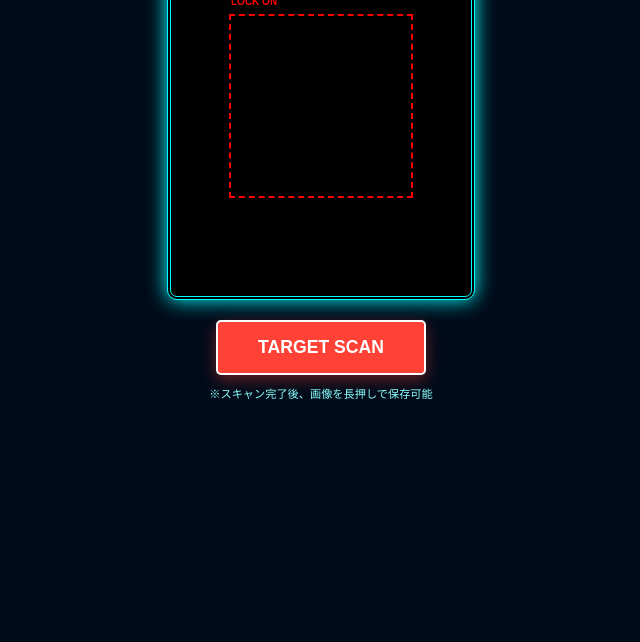
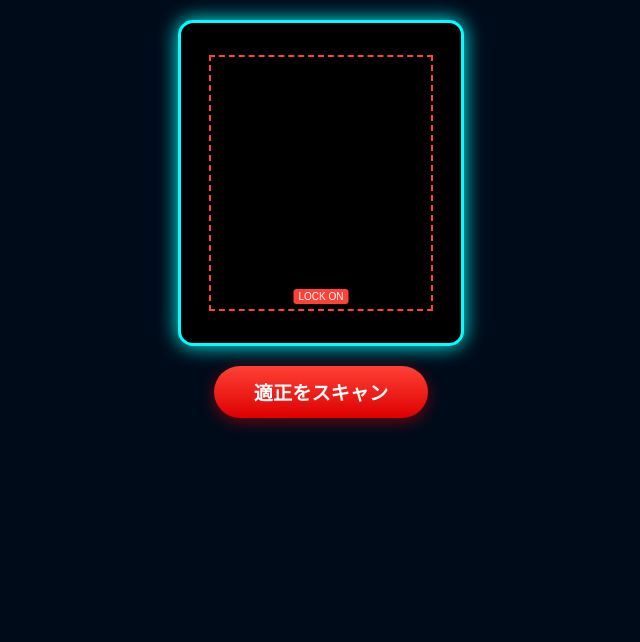
Before and after one commit to maimu1113-coder/fishing-scan, a Flask app: page / in a window 1280 px wide. Shown: the part 158-800 px from the top of the page, without its empty margins (319-959 px from the left). Run offline with Flask 3, Linux system fonts and the light colour scheme.

Commit message:
Update title and styling in index.html

```diff
--- a/templates/index.html
+++ b/templates/index.html
@@ -3,63 +3,93 @@
 <head>
     <meta charset="UTF-8">
     <meta name="viewport" content="width=device-width, initial-scale=1.0, maximum-scale=1.0, user-scalable=no">
-    <title>アングラー診断 PRO</title>
+    <title>Mac Fishing | アングラー診断</title>
     <style>
-        body { background: #000b1a; color: #00ffff; text-align: center; font-family: 'Hiragino Kaku Gothic ProN', sans-serif; margin: 0; padding: 10px; overflow: hidden; }
-        .container { position: relative; width: 300px; height: 380px; margin: 0 auto; background: #000; border: 4px double #00ffff; border-radius: 10px; overflow: hidden; box-shadow: 0 0 20px #00ffff; }
+        body {
+            background: #000b1a; color: #00ffff; text-align: center;
+            font-family: 'Hiragino Kaku Gothic ProN', sans-serif; margin: 0; padding: 10px;
+        }
+
+        /* 企業ロゴエリア */
+        .brand-header {
+            margin: 10px 0 5px 0;
+        }
+        .brand-logo {
+            width: 150px; /* ロゴのサイズ調整 */
+            height: auto;
+            filter: drop-shadow(0 0 5px rgba(255,255,255,0.5));
+        }
+        .app-title {
+            font-size: 1.1rem; color: #fff; letter-spacing: 2px;
+            margin-bottom: 15px; font-weight: bold;
+        }
+
+        /* カメラコンテナ：画像のようなネオンブルーの枠 */
+        .container {
+            position: relative; width: 280px; height: 320px; margin: 0 auto;
+            background: #000; border: 3px solid #00ffff; border-radius: 15px;
+            overflow: hidden; box-shadow: 0 0 20px #00ffff;
+        }
         video, canvas { position: absolute; top: 0; left: 0; width: 100%; height: 100%; object-fit: cover; }
 
-        .target-box { position: absolute; top: 50%; left: 50%; transform: translate(-50%, -50%); width: 180px; height: 180px; border: 2px dashed #ff0000; z-index: 20; }
-        .target-box::before { content: "LOCK ON"; position: absolute; top: -20px; left: 0; color: #ff0000; font-size: 10px; font-weight: bold; }
+        /* LOCK ONマーカー */
+        .target-box {
+            position: absolute; top: 10%; left: 10%; width: 80%; height: 80%;
+            border: 2px dashed #ff4136; z-index: 20; box-sizing: border-box;
+        }
+        .lock-text {
+            position: absolute; bottom: 5px; left: 50%; transform: translateX(-50%);
+            background: #ff4136; color: #fff; font-size: 10px; padding: 2px 5px; border-radius: 3px;
+        }
 
-        .gauge-container { position: absolute; bottom: 80px; left: 10%; width: 80%; height: 12px; border: 1px solid #00ffff; z-index: 25; display: none; background: rgba(0,0,0,0.5); }
-        .gauge-fill { width: 0%; height: 100%; background: linear-gradient(90deg, #00ffff, #ff0000); }
+        .btn {
+            background: linear-gradient(180deg, #ff4136 0%, #d00 100%);
+            color: #fff; padding: 12px 40px; border-radius: 50px; border: none;
+            font-weight: bold; margin-top: 20px; font-size: 1.2rem; cursor: pointer;
+            box-shadow: 0 4px 15px rgba(255, 0, 0, 0.4);
+        }
 
-        .scan-line { position: absolute; top: 0; left: 0; width: 100%; height: 5px; background: rgba(255,255,255,0.8); box-shadow: 0 0 15px #ff0000; z-index: 30; display: none; animation: scan 1.2s infinite linear; }
+        /* 結果表示：画像のようなグレー透過ボックス */
+        .result-box {
+            margin: 20px auto; width: 280px; background: rgba(255, 255, 255, 0.1);
+            padding: 15px; border-radius: 10px; text-align: left;
+            border: 1px solid rgba(0, 255, 255, 0.2); display: none;
+        }
+        .result-item { margin-bottom: 10px; font-size: 0.9rem; }
+        .label { color: #00ffff; font-weight: bold; }
+
+        .scan-line { position: absolute; top: 0; left: 0; width: 100%; height: 4px; background: #fff; box-shadow: 0 0 15px #00ffff; z-index: 30; display: none; animation: scan 1.5s infinite linear; }
         @keyframes scan { 0% { top: 0; } 100% { top: 100%; } }
-
-        .result-overlay { position: absolute; top: 0; left: 0; width: 100%; height: 100%; background: rgba(0, 11, 26, 0.9); color: #fff; z-index: 40; display: none; padding: 20px; box-sizing: border-box; border: 2px solid #00ffff; }
-        .result-header { font-size: 1.2rem; color: #ffdc00; margin-bottom: 15px; border-bottom: 2px solid #ffdc00; padding-bottom: 5px; }
-        .result-content { font-size: 0.9rem; text-align: left; line-height: 1.8; white-space: pre-wrap; }
-
-        .btn { background: #ff4136; color: #fff; padding: 15px 40px; border-radius: 5px; border: 2px solid #fff; font-weight: bold; margin-top: 20px; font-size: 1.1rem; cursor: pointer; box-shadow: 0 5px 15px rgba(255,65,54,0.4); }
-        .save-hint { font-size: 0.7rem; color: #88ffff; margin-top: 10px; }
     </style>
 </head>
 <body>
-    <h1 style="text-shadow: 0 0 10px #00ffff; font-size: 1.5rem;">ANGLER SCANNER v2.0</h1>
+    <div class="brand-header">
+        <img src="https://your-image-url.com/mac-fishing-logo.png" alt="Mac Fishing" class="brand-logo">
+    </div>
+    <div class="app-title">ANGLER SCANNER v2.0</div>
 
-    <div class="container" id="captureArea">
+    <div class="container">
         <video id="video" autoplay playsinline muted></video>
         <canvas id="canvas" style="display:none;"></canvas>
-        <div class="target-box" id="marker"></div>
+        <div id="marker" class="target-box"><span class="lock-text">LOCK ON</span></div>
         <div id="scanLine" class="scan-line"></div>
-
-        <div class="gauge-container" id="gaugeBox">
-            <div style="font-size:8px; color:#fff; text-align:left;">DETECTING KILLER INSTINCT (殺気検知中...)</div>
-            <div class="gauge-fill" id="gaugeFill"></div>
-        </div>
-
-        <div id="resultOverlay" class="result-overlay">
-            <div class="result-header">【アングラー鑑定書】</div>
-            <div class="result-content" id="resultText"></div>
-            <button onclick="location.reload()" style="background:none; border:1px solid #00ffff; color:#00ffff; margin-top:20px; padding:5px 15px; cursor:pointer;">RE-SCAN</button>
-        </div>
     </div>
 
-    <button id="snap" class="btn">TARGET SCAN</button>
-    <p class="save-hint">※スキャン完了後、画像を長押しで保存可能</p>
+    <button id="snap" class="btn">適正をスキャン</button>
+
+    <div id="resultBox" class="result-box">
+        <div class="result-item"><span class="label">【称号】：</span><span id="resTitle"></span></div>
+        <div class="result-item"><span class="label">【適正】：</span><span id="resScore"></span></div>
+        <div class="result-item" style="margin-top:15px;"><span class="label">【一言】：</span><br><span id="resAdvice"></span></div>
+    </div>
 
     <script>
+        // 前回のスクリプト機能をここに統合（音声、スキャン、撮影など）
         const video = document.getElementById('video');
         const canvas = document.getElementById('canvas');
-        const resultOverlay = document.getElementById('resultOverlay');
-        const resultText = document.getElementById('resultText');
+        const resultBox = document.getElementById('resultBox');
+        const snapBtn = document.getElementById('snap');
         const scanLine = document.getElementById('scanLine');
-        const gaugeBox = document.getElementById('gaugeBox');
-        const gaugeFill = document.getElementById('gaugeFill');
-        const snapBtn = document.getElementById('snap');
-        const marker = document.getElementById('marker');
 
         function speak(text) {
             const uttr = new SpeechSynthesisUtterance(text);
@@ -69,42 +99,34 @@
 
         navigator.mediaDevices.getUserMedia({ video: { facingMode: "user" } }).then(s => {
             video.srcObject = s;
-            video.play();
-        }).catch(e => alert("カメラを許可してください"));
+        });
 
         snapBtn.addEventListener('click', () => {
-            speak("スキャンを開始。対象の殺気を測定します。動かないでください。");
-
-            snapBtn.style.visibility = 'hidden';
+            speak("スキャンを開始します。");
             scanLine.style.display = 'block';
-            gaugeBox.style.display = 'block';
-
-            let width = 0;
-            const interval = setInterval(() => {
-                width += 2;
-                gaugeFill.style.width = width + '%';
-                if (width >= 100) clearInterval(interval);
-            }, 50);
+            resultBox.style.display = 'none';
 
             fetch('/analyze', { method: 'POST', headers: {'Content-Type': 'application/json'}, body: JSON.stringify({}) })
             .then(r => r.json())
             .then(data => {
                 setTimeout(() => {
+                    // 写真撮影
                     const ctx = canvas.getContext('2d');
                     canvas.width = video.videoWidth;
                     canvas.height = video.videoHeight;
                     ctx.drawImage(video, 0, 0);
-
                     canvas.style.display = 'block';
                     scanLine.style.display = 'none';
-                    gaugeBox.style.display = 'none';
-                    marker.style.display = 'none';
 
-                    resultText.innerText = data.result;
-                    resultOverlay.style.display = 'block';
+                    // 結果流し込み
+                    const lines = data.result.split('\n');
+                    document.getElementById('resTitle').innerText = lines[0].replace('【称号】：', '');
+                    document.getElementById('resScore').innerText = lines[1].replace('【適正】：', '');
+                    document.getElementById('resAdvice').innerText = lines[4] || lines[3]; // 仙人の一言を抽出
 
-                    speak("鑑定完了。こんなん出ましたけど！");
-                }, 3000);
+                    resultBox.style.display = 'block';
+                    speak("診断完了。こんなん出ましたけど！");
+                }, 2500);
             });
         });
     </script>
```
